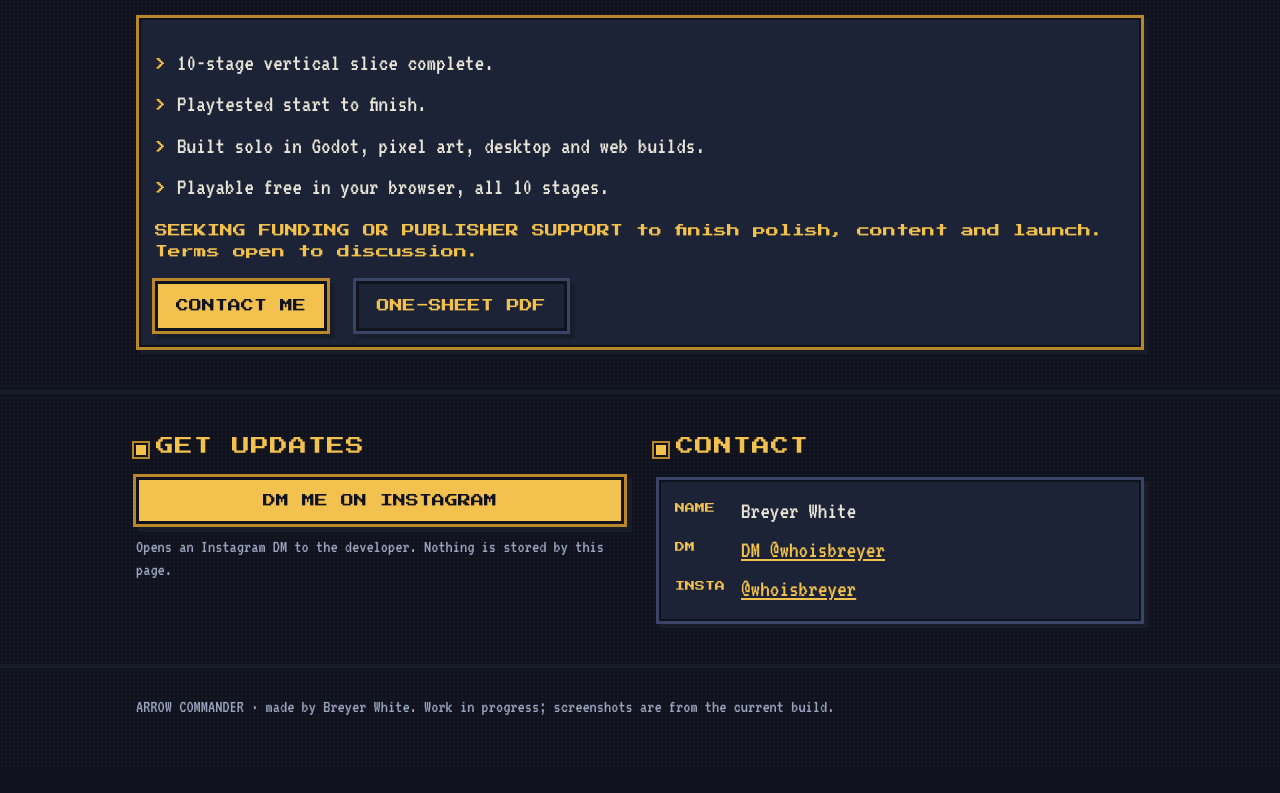
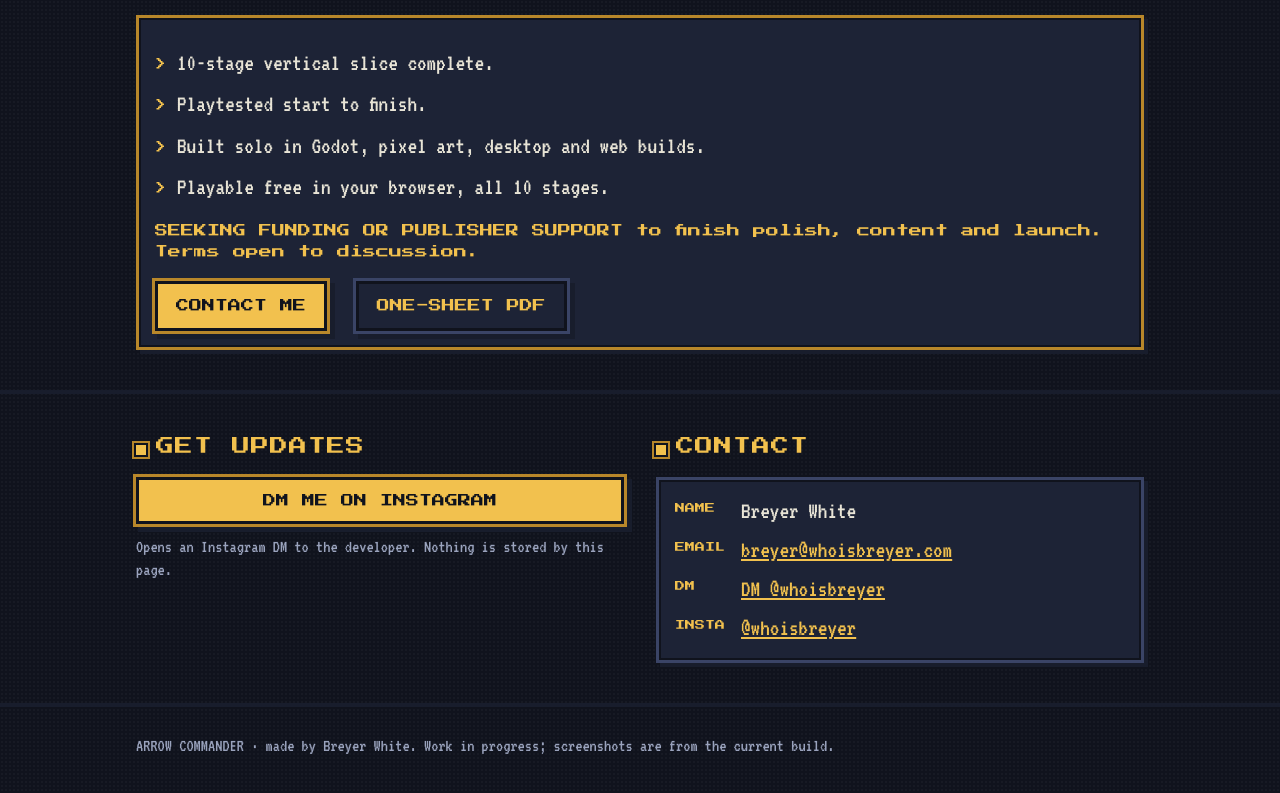
Before and after one commit to whoisbreyer/castle-warfare-demo, a plain HTML site: page pitch/index.html in a window 1280 px wide. Shown: the part 4776-5569 px from the top of the page. Before the commit the page ends 5544 px from the top, so only its background shows below. Drawn offline with Linux system fonts and the light colour scheme.

Commit message:
Landing: add contact email
Co-Authored-By: Claude Sonnet 5.5 <noreply@anthropic.com>

```diff
--- a/pitch/index.html
+++ b/pitch/index.html
@@ -122,7 +122,7 @@ footer{padding:28px 0 48px;color:var(--dim);font-size:18px;border-top:4px solid
 /* ===== OWNER: FILL THESE IN. Nothing is sent anywhere until you do. ===== */
 const PLAY_DEMO_URL = "https://whoisbreyer.github.io/castle-warfare-demo/";          // e.g. your itch.io / Pages link to the 3-stage web demo
 const OWNER_NAME    = "Breyer White";               // shown in contact + footer
-const OWNER_EMAIL   = "";              // contact + signup mailto target
+const OWNER_EMAIL   = "breyer@whoisbreyer.com";              // contact + signup mailto target
 const INSTAGRAM_URL = "https://instagram.com/whoisbreyer";
 const INSTAGRAM_HANDLE = "@whoisbreyer";
 const DM_URL = "https://ig.me/m/whoisbreyer";
@@ -249,6 +249,7 @@ const SIGNUP_ACTION = DM_URL;         // swap for a form-service URL later; mail
       <h2>Contact</h2>
       <dl class="panel">
         <dt>NAME</dt><dd data-owner-name></dd>
+        <dt>EMAIL</dt><dd><a data-email href="#"></a></dd>
         <dt>DM</dt><dd><a data-mail href="#"></a></dd>
         <dt>INSTA</dt><dd><a data-insta href="#" rel="noopener"></a></dd>
       </dl>
@@ -263,6 +264,7 @@ const SIGNUP_ACTION = DM_URL;         // swap for a form-service URL later; mail
 document.querySelectorAll('[data-play]').forEach(a=>a.href=PLAY_DEMO_URL);
 document.querySelectorAll('[data-mail]').forEach(a=>{a.href=DM_URL;a.target="_blank";a.rel="noopener";if(!a.textContent)a.textContent="DM "+INSTAGRAM_HANDLE});
 document.querySelectorAll('[data-insta]').forEach(a=>{a.href=INSTAGRAM_URL;a.textContent=INSTAGRAM_HANDLE});
+document.querySelectorAll('[data-email]').forEach(a=>{a.href='mailto:'+OWNER_EMAIL+'?subject='+encodeURIComponent('Arrow Commander');a.textContent=OWNER_EMAIL});
 document.querySelectorAll('[data-owner-name]').forEach(e=>e.textContent=OWNER_NAME);
 document.getElementById('signup-form').addEventListener('submit',e=>{
   e.preventDefault();
```
Also changed, not shown: 1 other file.
